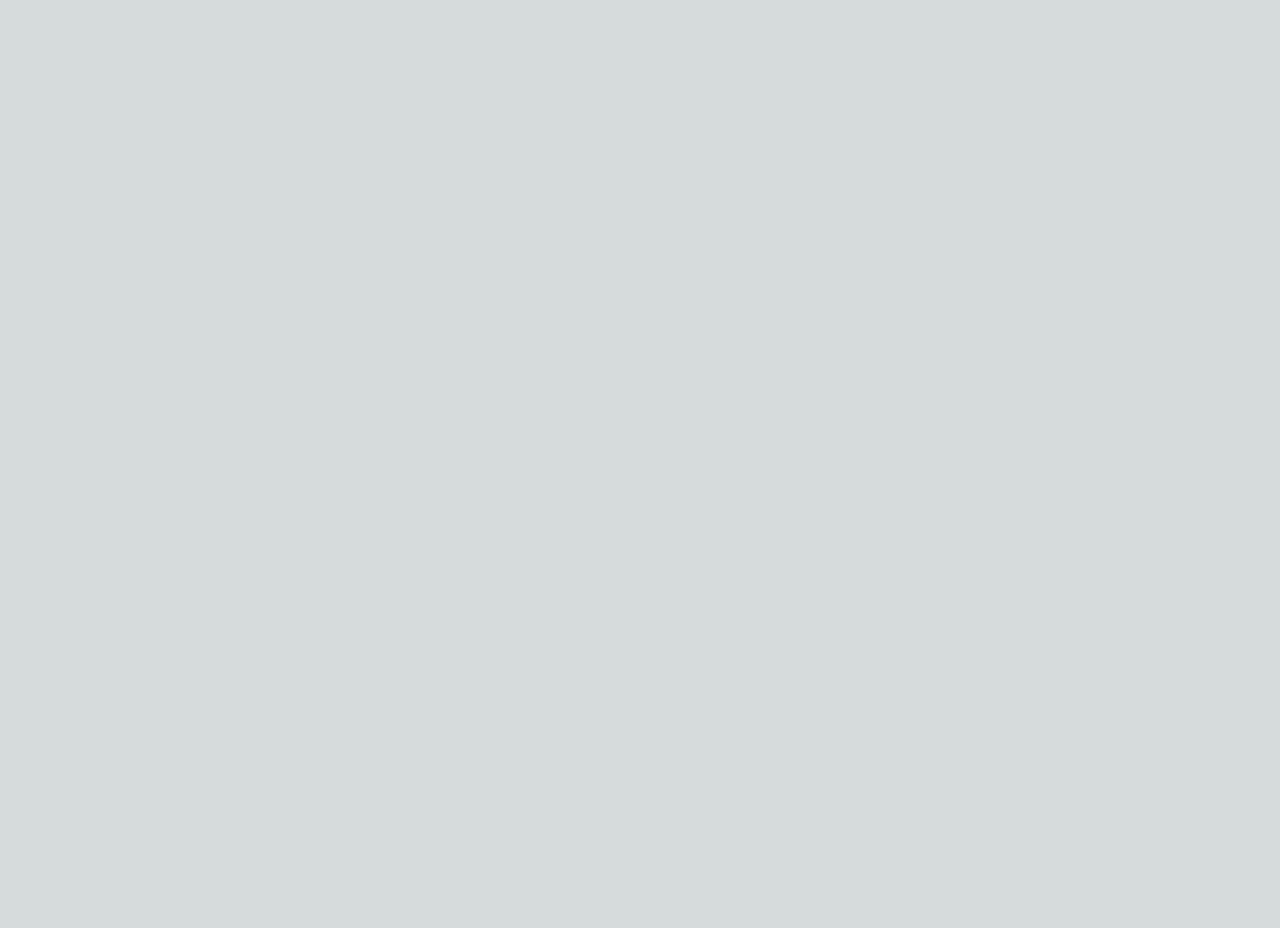
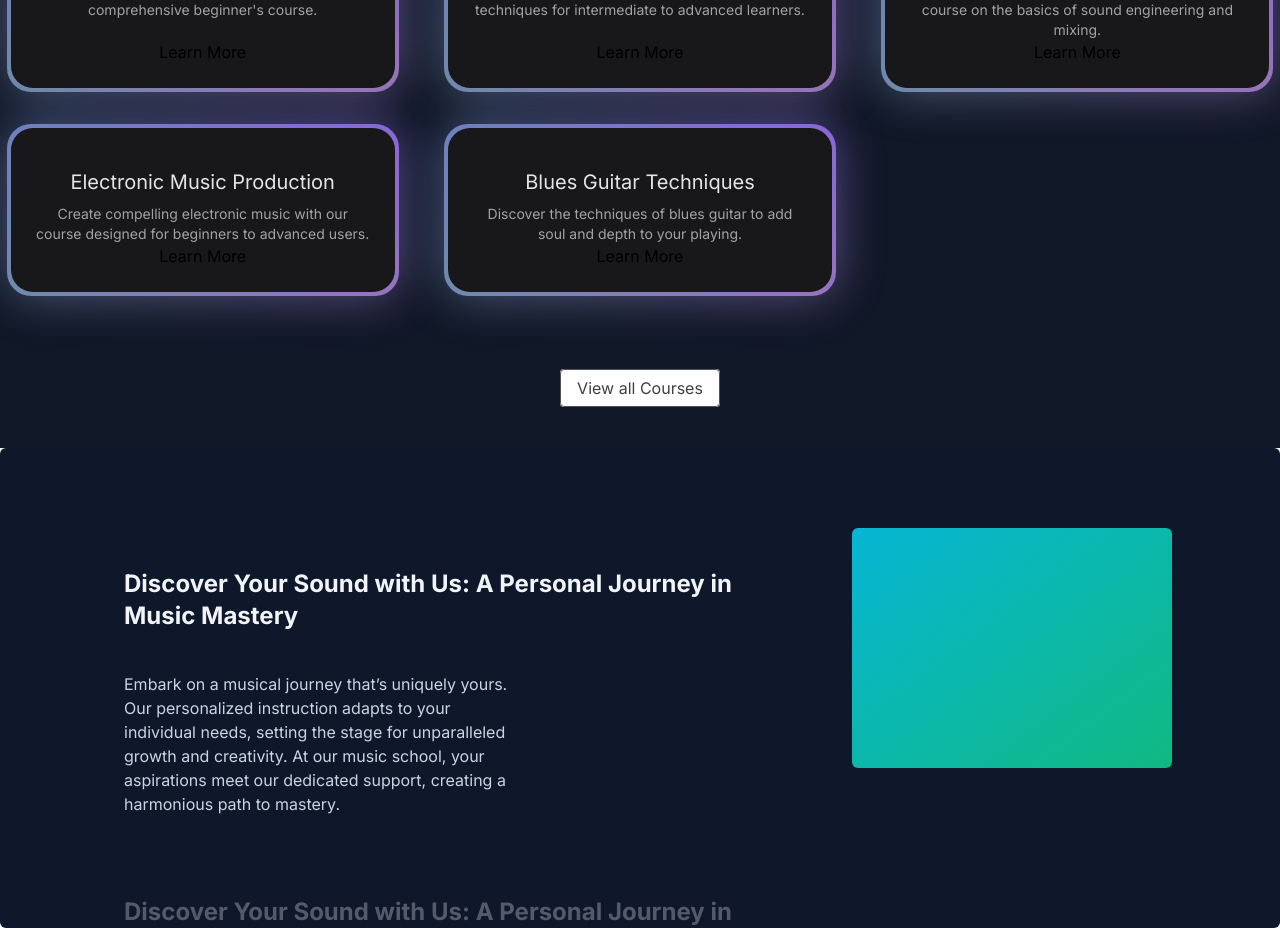
Before and after one commit to vivekx01/MusicNext, a Next.js app: page / in a window 1280 px wide. Shown: the part 900-1828 px from the top of the page. Before the commit the page ends 800 px from the top, so only its background shows below. Built offline with nearby package versions, Linux system fonts and the light colour scheme.

Commit message:
card_and_parallax_added

```diff
--- a/src/app/layout.tsx
+++ b/src/app/layout.tsx
@@ -6,7 +6,7 @@ import Navbar from "@/components/Navbar";
 const inter = Inter({ subsets: ["latin"] });
 
 export const metadata: Metadata = {
-  title: "Create Next App",
+  title: "MusicNext",
   description: "Generated by create next app",
 };
 
--- a/src/app/page.tsx
+++ b/src/app/page.tsx
@@ -1,9 +1,15 @@
+import FeaturedCourses from "@/components/FeaturedCourses";
 import HeroSection from "@/components/HeroSection";
+import WhyChooseUs from "@/components/WhyChooseUs";
 
-export default function Home() {
+function Home() {
   return (
     <div>
       <HeroSection></HeroSection>
+      <FeaturedCourses></FeaturedCourses>
+      <WhyChooseUs></WhyChooseUs>
     </div>
   );
 }
+
+export default Home;
--- /dev/null
+++ b/src/components/FeaturedCourses.tsx
@@ -0,0 +1,58 @@
+'use client'
+import Link from "next/link"
+import courseData from "../data/music_courses.json"
+import { BackgroundGradient } from "./ui/backgroud-gradient"
+
+interface Course {
+    "id": number,
+    "title": string,
+    "slug": string,
+    "description": string,
+    "price": number,
+    "instructor": string,
+    "isFeatured": boolean,
+    "image": string
+}
+
+function FeaturedCourses() {
+    const featuredCourses = courseData.courses.filter((course: Course) => course.isFeatured)
+    return (
+        <div className="py-12 bg-gray-900">
+            <div>
+                <div className="text-center">
+                    <h2 className="text-base text-teal-600 font-semibold tracking-wide uppercase">Featured Courses</h2>
+                    <p className="mt-2 text-3xl leading-8 font-extrabold tracking-tight text-white sm:text-4xl">Learn with the Best</p>
+                </div>
+            </div>
+            <div className="mt-10">
+                <div className="grid grid-cols-1 sm:grid-cols-2 lg:grid-cols-3 gap-8 justify-center">
+                    {featuredCourses.map((course: Course) => (
+                        <div key={course.id} className="flex justify-center">
+                            <BackgroundGradient
+                                className="flex flex-col rounded-[22px] bg-white dark:bg-zinc-900 overflow-hidden h-full max-w-sm">
+                                <div className="p-4 sm:p-6 flex flex-col items-center text-center flex-grow">
+                                    <p className="text-lg sm:text-xl text-black mt-4 mb-2 dark:text-neutral-200">{course.title}</p>
+                                    <p className="text-sm text-neutral-600 dark:text-neutral-400 flex-grow">{course.description}</p>
+                                    <Link href={`/courses/${course.slug}`}>
+                                        Learn More
+                                    </Link>
+                                </div>
+                            </BackgroundGradient>
+                        </div>
+                    ))}
+                </div>
+
+            </div>
+            <div className="mt-20 text-center">
+                <Link href={"/courses"}
+                    className="px-4 py-2 rounded border border-neutral-600 text-neutral-700 bg-white hover:bg-gray-100 transition duration-200"
+                >
+                    View all Courses
+                </Link>
+            </div>
+
+        </div>
+    )
+}
+
+export default FeaturedCourses
--- /dev/null
+++ b/src/components/WhyChooseUs.tsx
@@ -0,0 +1,46 @@
+"use client";
+import React from "react";
+import { StickyScroll } from "./ui/sticky-scroll-reveal";
+import Image from "next/image";
+
+const musicSchoolContent = [
+    {
+        title: 'Discover Your Sound with Us: A Personal Journey in Music Mastery',
+        description:
+            'Embark on a musical journey that’s uniquely yours. Our personalized instruction adapts to your individual needs, setting the stage for unparalleled growth and creativity. At our music school, your aspirations meet our dedicated support, creating a harmonious path to mastery.',
+    },
+    {
+        title: 'Discover Your Sound with Us: A Personal Journey in Music Mastery',
+        description:
+            'Embark on a musical journey that’s uniquely yours. Our personalized instruction adapts to your individual needs, setting the stage for unparalleled growth and creativity. At our music school, your aspirations meet our dedicated support, creating a harmonious path to mastery.',
+    },
+    {
+        title: 'Discover Your Sound with Us: A Personal Journey in Music Mastery',
+        description:
+            'Embark on a musical journey that’s uniquely yours. Our personalized instruction adapts to your individual needs, setting the stage for unparalleled growth and creativity. At our music school, your aspirations meet our dedicated support, creating a harmonious path to mastery.',
+    },
+    {
+        title: 'Live Feedback & Engagement',
+        description:
+            'Immerse yourself in an interactive learning experience where feedback is immediate, just like real-time changes in a collaborative project. This approach enhances your understanding and mastery of music concepts and performance techniques.',
+    },
+    {
+        title: 'Cutting-Edge Curriculum',
+        description:
+            'Our curriculum is continuously updated to include the latest music education trends and technologies, ensuring you’re always learning with the most current and effective methods. Say goodbye to outdated materials and welcome an education that evolves with the industry.',
+    },
+    {
+        title: 'Limitless Learning Opportunities',
+        description:
+            'With our expansive resource library and dynamic course offerings, you’ll never find yourself without something new to explore. Our platform provides continuous opportunities for growth, ensuring your musical skills are always advancing.',
+    },
+];
+function WhyChooseUs() {
+    return (
+        <div>
+            <StickyScroll content={musicSchoolContent}></StickyScroll>
+        </div>
+    )
+}
+
+export default WhyChooseUs
--- /dev/null
+++ b/src/components/ui/sticky-scroll-reveal.tsx
@@ -0,0 +1,105 @@
+"use client";
+import React, { useRef } from "react";
+import { useMotionValueEvent, useScroll } from "framer-motion";
+import { motion } from "framer-motion";
+import { cn } from "@/utils/cn";
+
+export const StickyScroll = ({
+  content,
+  contentClassName,
+}: {
+  content: {
+    title: string;
+    description: string;
+    content?: React.ReactNode | any;
+  }[];
+  contentClassName?: string;
+}) => {
+  const [activeCard, setActiveCard] = React.useState(0);
+  const ref = useRef<any>(null);
+  const { scrollYProgress } = useScroll({
+    // uncomment line 22 and comment line 23 if you DONT want the overflow container and want to have it change on the entire page scroll
+    // target: ref
+    container: ref,
+    offset: ["start start", "end start"],
+  });
+  const cardLength = content.length;
+
+  useMotionValueEvent(scrollYProgress, "change", (latest) => {
+    const cardsBreakpoints = content.map((_, index) => index / cardLength);
+    const closestBreakpointIndex = cardsBreakpoints.reduce(
+      (acc, breakpoint, index) => {
+        const distance = Math.abs(latest - breakpoint);
+        if (distance < Math.abs(latest - cardsBreakpoints[acc])) {
+          return index;
+        }
+        return acc;
+      },
+      0
+    );
+    setActiveCard(closestBreakpointIndex);
+  });
+
+  const backgroundColors = [
+    "var(--slate-900)",
+    "var(--black)",
+    "var(--neutral-900)",
+  ];
+  const linearGradients = [
+    "linear-gradient(to bottom right, var(--cyan-500), var(--emerald-500))",
+    "linear-gradient(to bottom right, var(--pink-500), var(--indigo-500))",
+    "linear-gradient(to bottom right, var(--orange-500), var(--yellow-500))",
+  ];
+  return (
+    <motion.div
+      animate={{
+        backgroundColor: backgroundColors[activeCard % backgroundColors.length],
+      }}
+      className="h-[30rem] overflow-y-auto flex justify-center relative space-x-10 rounded-md p-10"
+      ref={ref}
+    >
+      <div className="div relative flex items-start px-4">
+        <div className="max-w-2xl">
+          {content.map((item, index) => (
+            <div key={item.title + index} className="my-20">
+              <motion.h2
+                initial={{
+                  opacity: 0,
+                }}
+                animate={{
+                  opacity: activeCard === index ? 1 : 0.3,
+                }}
+                className="text-2xl font-bold text-slate-100"
+              >
+                {item.title}
+              </motion.h2>
+              <motion.p
+                initial={{
+                  opacity: 0,
+                }}
+                animate={{
+                  opacity: activeCard === index ? 1 : 0.3,
+                }}
+                className="text-kg text-slate-300 max-w-sm mt-10"
+              >
+                {item.description}
+              </motion.p>
+            </div>
+          ))}
+          <div className="h-40" />
+        </div>
+      </div>
+      <motion.div
+        animate={{
+          background: linearGradients[activeCard % linearGradients.length],
+        }}
+        className={cn(
+          "hidden lg:block h-60 w-80 rounded-md bg-white sticky top-10 overflow-hidden",
+          contentClassName
+        )}
+      >
+        {content[activeCard].content ?? null}
+      </motion.div>
+    </motion.div>
+  );
+};
```
